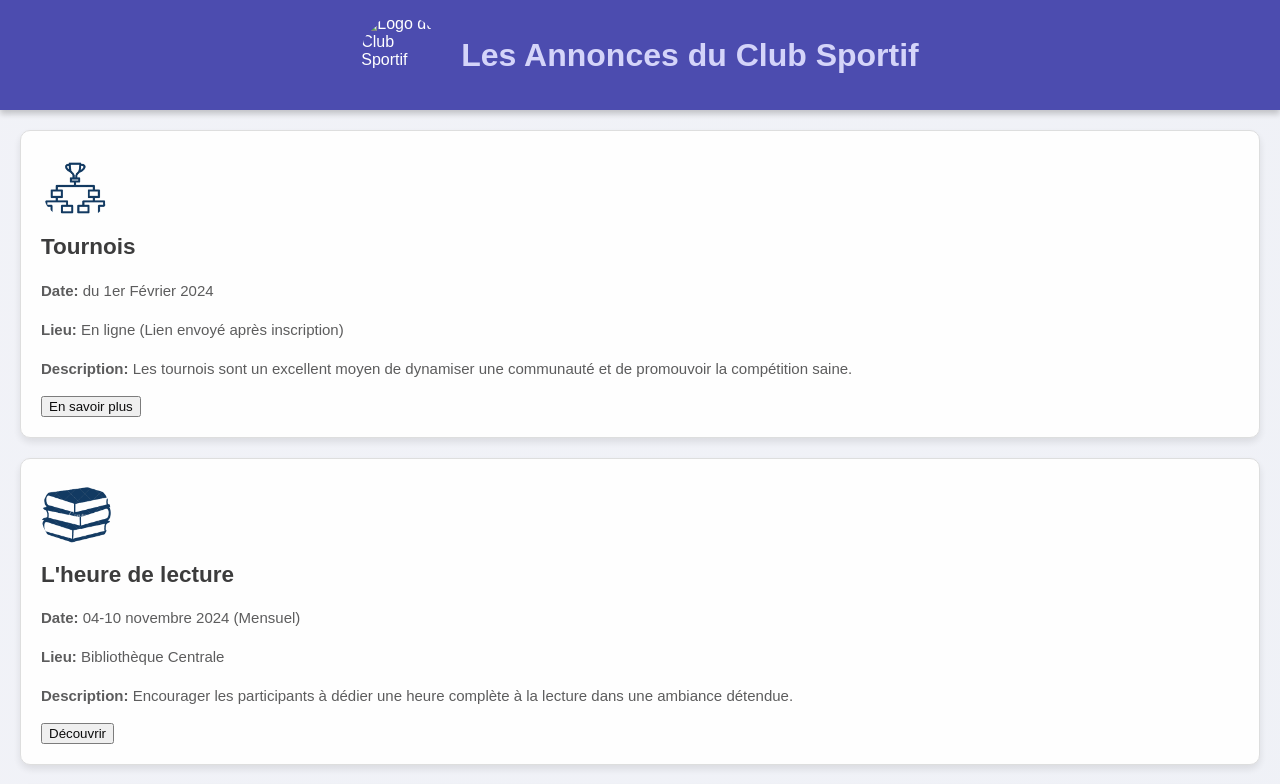
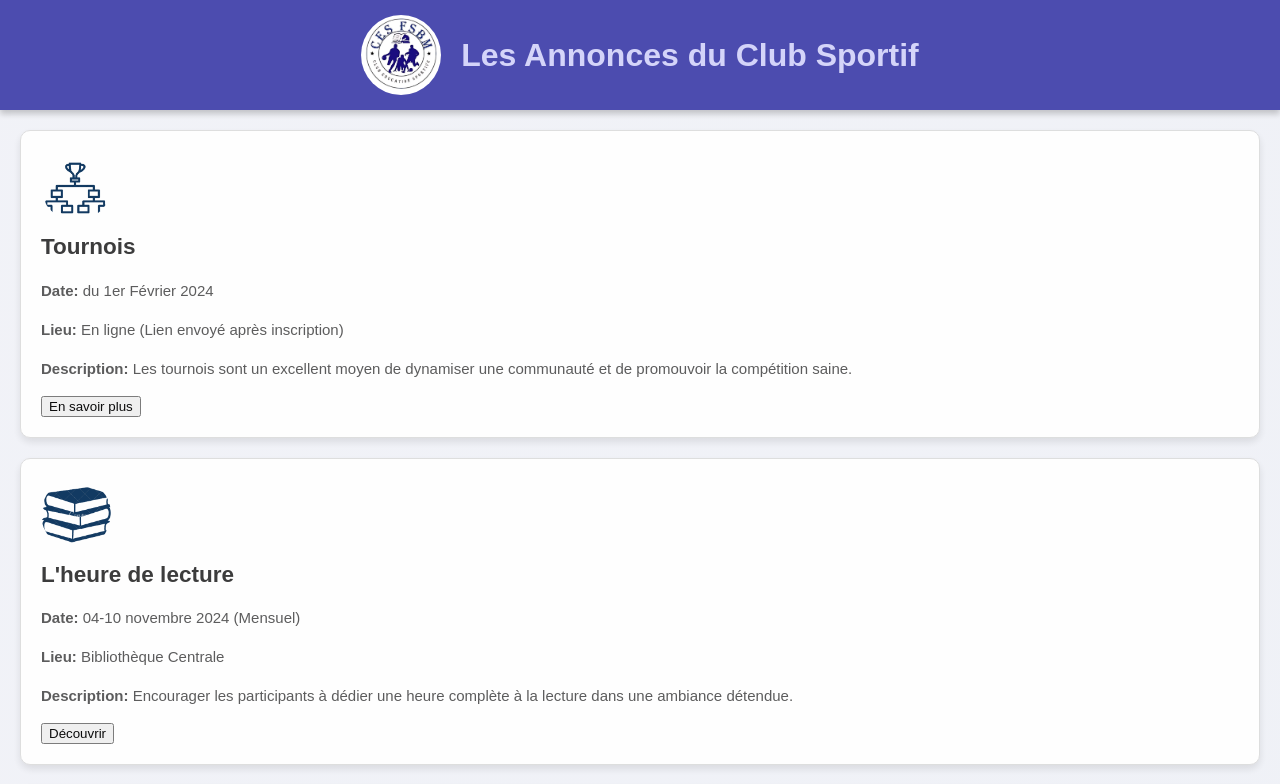
Before and after one commit to hafsajabri12/ces-grp_46, a plain HTML site: page annonces/annonces3.html in a window 1280 px wide. Shown: the top 784 px of the page. Drawn offline with Linux system fonts and the light colour scheme.

Commit message:
Update annonces3.html

```diff
--- a/annonces/annonces3.html
+++ b/annonces/annonces3.html
@@ -142,7 +142,7 @@
 
 <body>
 <header>
-    <img src="annonces/Capture2.PNG" alt="Logo du Club Sportif">
+    <img src="Capture2.PNG" alt="Logo du Club Sportif">
     <h1>Les Annonces du Club Sportif</h1>
 </header>
 
```
